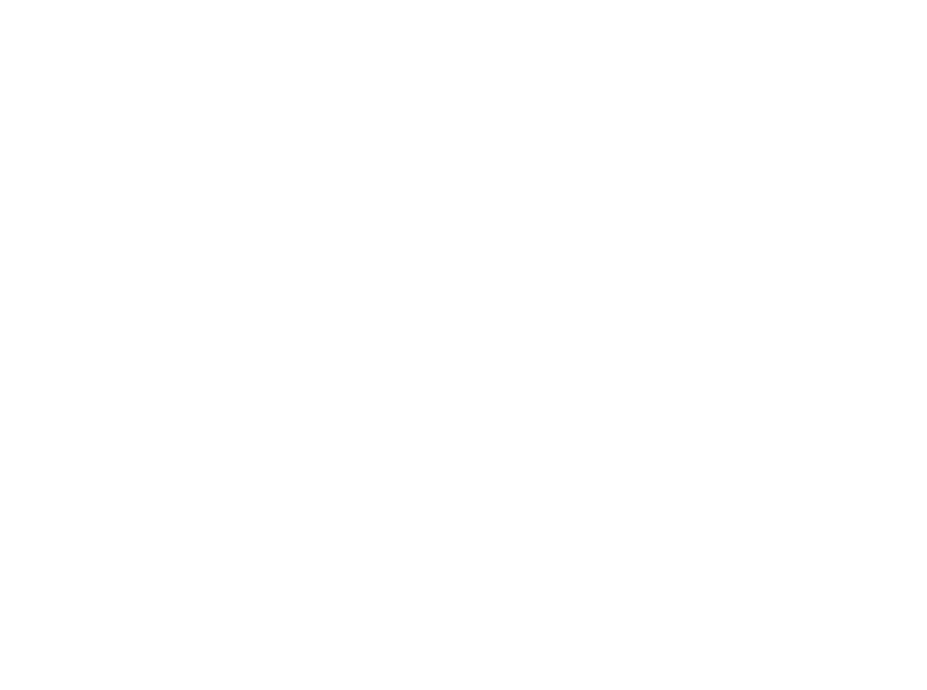
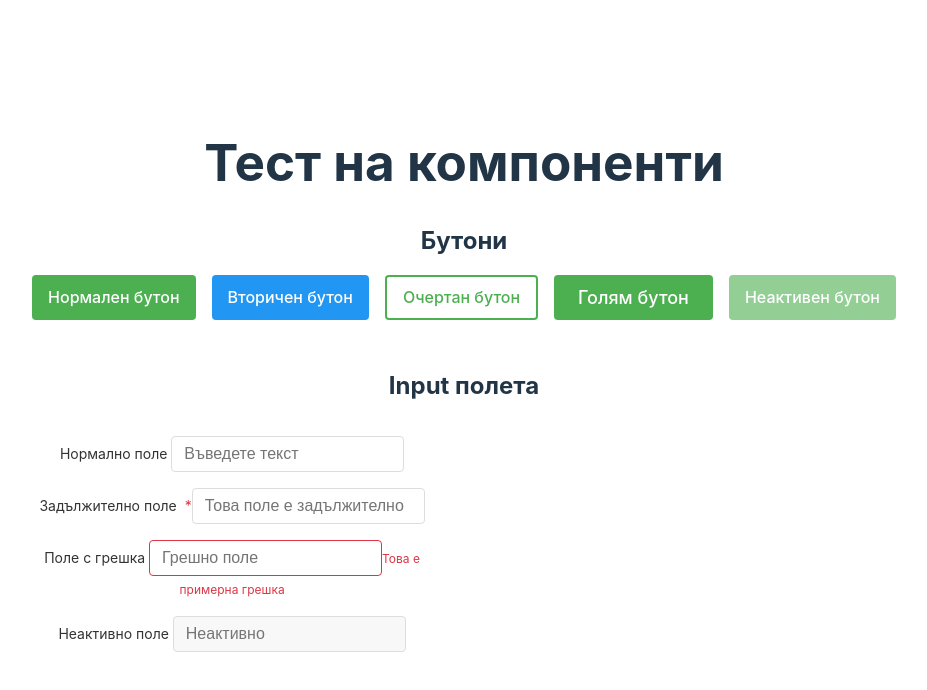
Before and after one commit to OrlinGichev/my-recipe-app, a Vue app: page /test-components in a window 1280 px wide. Before the commit this address had no page. Shown: the top 690 px of the page, without its empty margins (176-1103 px from the left). Built offline with nearby package versions, Linux system fonts and the light colour scheme.

Commit message:
създаване на тестова страница за тестване на компоненти

```diff
--- a/src/components/ui/AppButton.vue
+++ b/src/components/ui/AppButton.vue
@@ -1,4 +1,5 @@
 <script setup>
+import { computed } from "vue";
 const props = defineProps({
   variant: {
     type: String,
@@ -20,7 +21,7 @@
   },
 });
 
-const buttonClasses = coomputed(() => ({
+const buttonClasses = computed(() => ({
   button: true,
   [`button--${props.variant}`]: true,
   [`button--${props.size}`]: true,
--- a/src/router/index.js
+++ b/src/router/index.js
@@ -1,4 +1,5 @@
 import { createRouter, createWebHistory } from "vue-router";
+import TestComponents from "../views/TestComponents.vue";
 
 const routes = [
     {
@@ -16,6 +17,11 @@
         name: 'register',
         component:() => import('../views/RegisterView.vue')
     },
+    {
+        path:'/test-components',
+        name: 'testComponents',
+        component:TestComponents
+    },
 ]
 
 const router = createRouter({
--- /dev/null
+++ b/src/views/TestComponents.vue
@@ -0,0 +1,69 @@
+<script setup>
+import AppButton from "../components/ui/AppButton.vue";
+import AppInput from "../components/ui/AppInput.vue";
+import { ref } from "vue";
+
+const testInput = ref("");
+</script>
+<template>
+  <div class="test-page">
+    <h1>Тест на компоненти</h1>
+
+    <section class="component-section">
+      <h2>Бутони</h2>
+      <div class="buttons-showcase">
+        <AppButton>Нормален бутон</AppButton>
+        <AppButton variant="secondary">Вторичен бутон</AppButton>
+        <AppButton variant="outline">Очертан бутон</AppButton>
+        <AppButton size="large">Голям бутон</AppButton>
+        <AppButton disabled>Неактивен бутон</AppButton>
+      </div>
+    </section>
+
+    <section class="component-section">
+      <h2>Input полета</h2>
+      <div class="inputs-showcase">
+        <AppInput
+          v-model="testInput"
+          label="Нормално поле"
+          placeholder="Въведете текст"
+        />
+        <AppInput
+          label="Задължително поле"
+          required
+          placeholder="Това поле е задължително"
+        />
+        <AppInput
+          label="Поле с грешка"
+          error="Това е примерна грешка"
+          placeholder="Грешно поле"
+        />
+        <AppInput label="Неактивно поле" disabled placeholder="Неактивно" />
+      </div>
+    </section>
+  </div>
+</template>
+
+<style scoped>
+.test-page h1 {
+  margin-bottom: 2rem;
+}
+
+.component-section {
+  margin-bottom: 3rem;
+}
+
+.component-section h2 {
+  margin-bottom: 1rem;
+}
+
+.buttons-showcase {
+  display: flex;
+  gap: 1rem;
+  flex-wrap: wrap;
+}
+
+.inputs-showcase {
+  max-width: 400px;
+}
+</style>
```
Also changed, not shown: src/components/layout/TheHeader.vue (+66 -0 lines), src/components/layouts/DefaultLayout.vue (+17 -55 lines).
